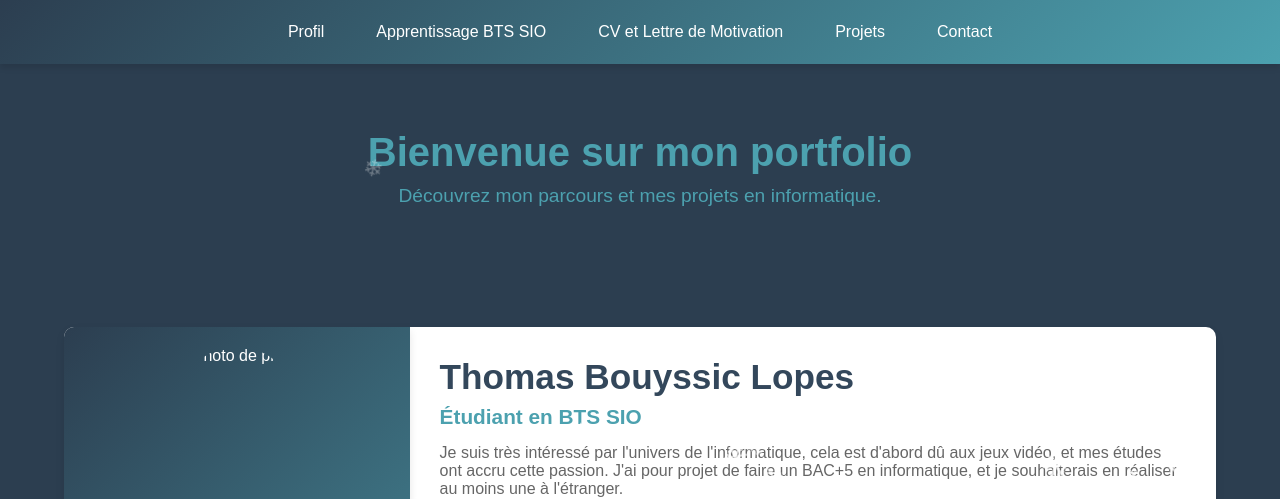
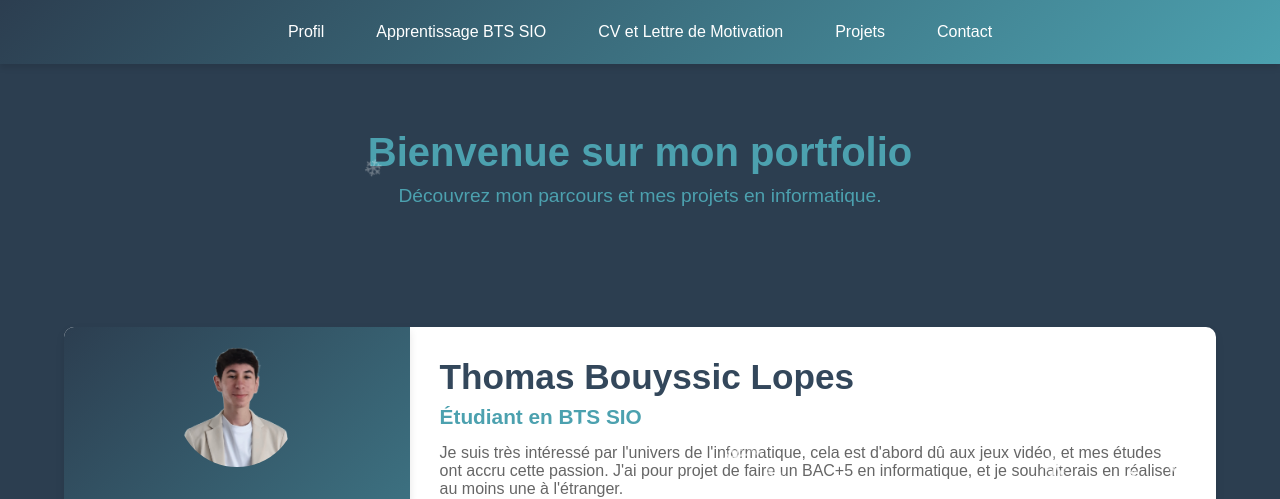
Before and after one commit to ThomasBBL/portfolioSIO, a plain HTML site: page index.html in a window 1280 px wide. Shown: the top 499 px of the page. Drawn offline with Linux system fonts and the light colour scheme; the site is published under a folder, as on GitHub Pages, so addresses that start at the root find nothing.

Commit message:
Update index.html

```diff
--- a/index.html
+++ b/index.html
@@ -27,7 +27,7 @@
     <div class="container">
         <div class="sidebar">
             <div class="profile-photo">
-                <img src="/image0.png" alt="Photo de profil">
+                <img src="image0.png" alt="Photo de profil">
             </div>
             <div class="social-icons">
                 <a href="mailto:thomasbouyssiclopes@gmail.com" class="social-icon" title="Envoyer un e-mail">
```
